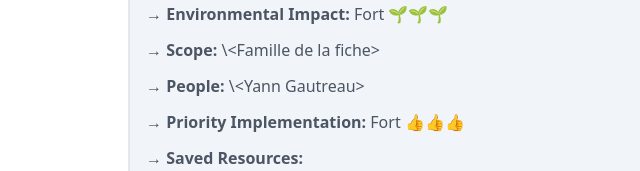
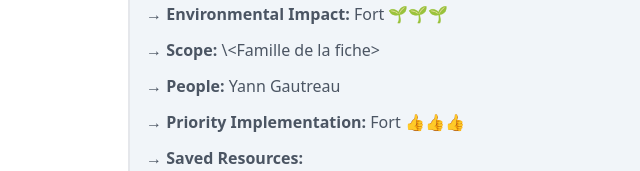
Before and after one commit to cnumr/best-practices-wordpress, a Gatsby site: page /fiches/04-mesurer-l-impact-environnemental in a window 1280 px wide. Shown: the part 480-651 px from the top of the page, 0-640 px from the left. Built offline with nearby package versions, Linux system fonts and the light colour scheme; Gatsby itself is replaced by a stand-in of ours.

Commit message:
Update 04. Mesurer l'impact environnemental.md

```diff
--- a/best-practices-WordPress/fiches/04. Mesurer l'impact environnemental.md
+++ b/best-practices-WordPress/fiches/04. Mesurer l'impact environnemental.md
@@ -1,6 +1,6 @@
 ---
 title: 04. Mesurer l'impact environnemental
-people: \<Yann Gautreau>
+people: Yann Gautreau
 scope: \<Famille de la fiche>
 state_validation: TO VALIDATE
 responsible:
```
